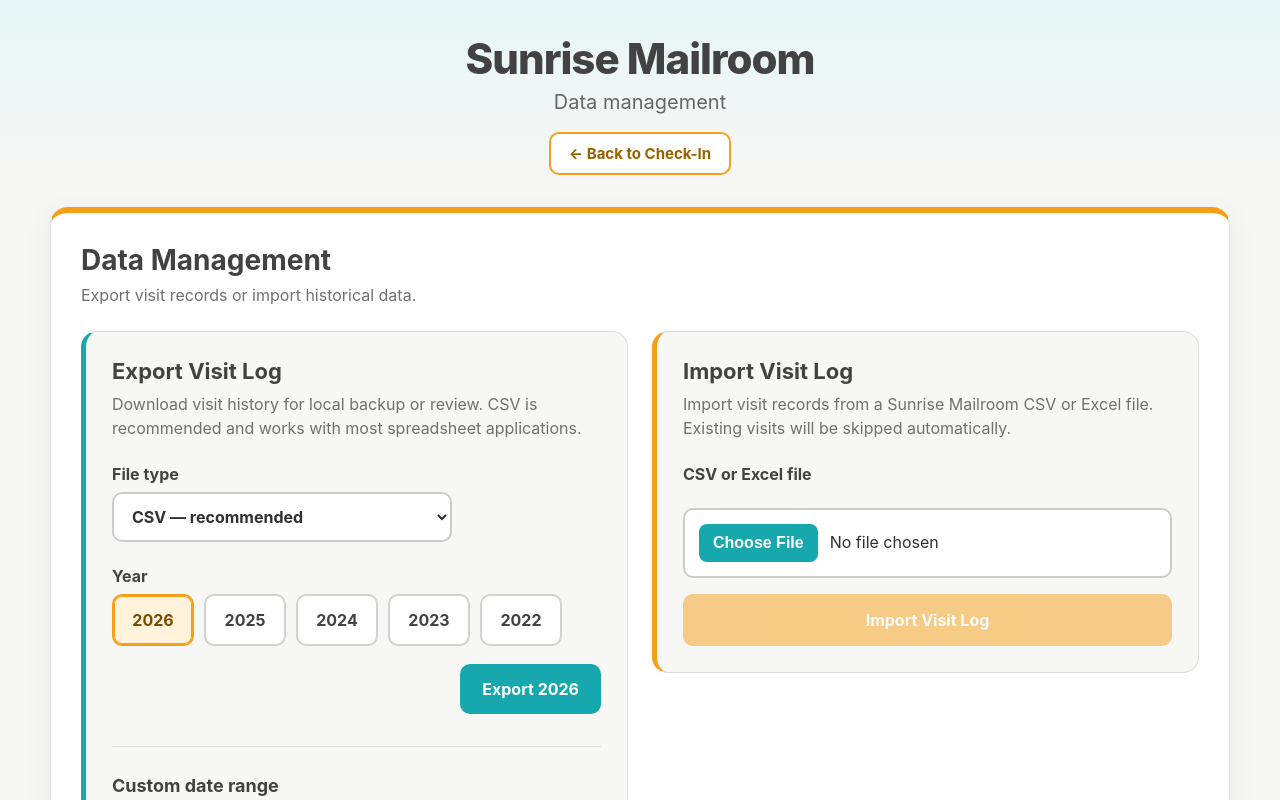
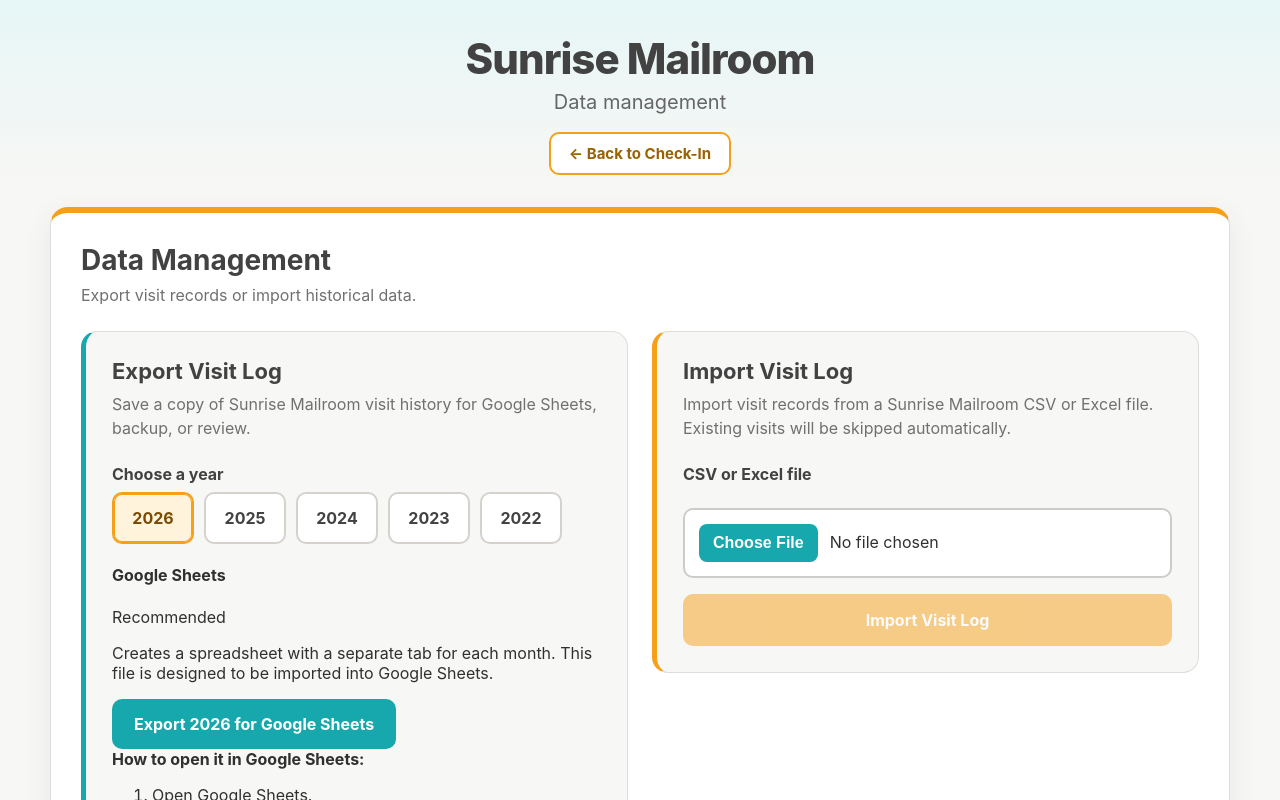
Before and after one commit to jeffdesouzadev/sunrise-mailroom, a React app in the folder frontend/app/: page / in a window 1280 px wide. Both pictures are taken after a click on the button "Data & Export". Shown: the top 800 px of the page. Built offline with nearby package versions, Linux system fonts and the light colour scheme; the HTML template or start-up script is replaced by a standard one.

Commit message:
partial call-to-action format

```diff
--- a/frontend/app/src/App.jsx
+++ b/frontend/app/src/App.jsx
@@ -482,7 +482,6 @@
 
   const [exportStart, setExportStart] = useState("");
   const [exportEnd, setExportEnd] = useState("");
-  const [exportFormat, setExportFormat] = useState("csv");
 
   const [importFile, setImportFile] = useState(null);
   const [importing, setImporting] = useState(false);
@@ -610,11 +609,11 @@
 }
 
 
-  function exportYear() {
+  function exportYear(format) {
     window.location.href =
       `${API_BASE}/export/visits/` +
       `?year=${exportYearValue}` +
-      `&export_format=${exportFormat}`;
+      `&export_format=${format}`;
   }
 
 
@@ -641,7 +640,7 @@
       `${API_BASE}/export/visits/` +
       `?start=${encodeURIComponent(exportStart)}` +
       `&end=${encodeURIComponent(exportEnd)}` +
-      `&export_format=${exportFormat}`;
+      `&export_format=csv`;
   }
 
 
@@ -1337,50 +1336,17 @@
 
             <div className="data-action-grid">
 
-              <section className="data-action-card">
-                <h3>
-                  Export Visit Log
-                </h3>
+              <section className="data-action-card export-card">
+                <h3>Export Visit Log</h3>
 
                 <p>
-                  Download visit history
-                  for local backup or review.
-                  CSV is recommended and works
-                  with most spreadsheet applications.
+                  Save a copy of Sunrise Mailroom visit history
+                  for Google Sheets, backup, or review.
                 </p>
-
-                <div className="export-format">
-                  <label
-                    className="field-label"
-                    htmlFor="export-format"
-                  >
-                    File type
-                  </label>
-
-                  <select
-                    id="export-format"
-                    className="export-format-select"
-                    value={exportFormat}
-                    onChange={(event) =>
-                      setExportFormat(
-                        event.target.value
-                      )
-                    }
-                  >
-                    <option value="csv">
-                      CSV — recommended
-                    </option>
-
-                    <option value="xlsx">
-                      Excel workbook (.xlsx)
-                    </option>
-                  </select>
-                </div>
-
 
                 <div className="year-export-section">
                   <label className="field-label">
-                    Year
+                    Choose a year
                   </label>
 
                   <div className="year-buttons">
@@ -1401,23 +1367,78 @@
                       </button>
                     ))}
                   </div>
-
-                  <div className="year-export-action">
-                    <button
-                      type="button"
-                      className="export-year-button"
-                      onClick={exportYear}
-                    >
-                      Export {exportYearValue}
-                    </button>
+                </div>
+
+                <div className="export-choice google-export-choice">
+                  <div className="export-choice-heading">
+                    <h4>Google Sheets</h4>
+                    <span className="recommended-badge">
+                      Recommended
+                    </span>
+                  </div>
+
+                  <p>
+                    Creates a spreadsheet with a separate tab
+                    for each month. This file is designed to be
+                    imported into Google Sheets.
+                  </p>
+
+                  <button
+                    type="button"
+                    className="export-year-button google-export-button"
+                    onClick={() => exportYear("xlsx")}
+                  >
+                    Export {exportYearValue} for Google Sheets
+                  </button>
+
+                  <div className="google-import-help">
+                    <strong>How to open it in Google Sheets:</strong>
+
+                    <ol>
+                      <li>Open Google Sheets.</li>
+                      <li>
+                        Choose <strong>File → Import → Upload</strong>.
+                      </li>
+                      <li>
+                        Select the Sunrise Mailroom file
+                        you just downloaded.
+                      </li>
+                    </ol>
+
+                    <p className="export-note">
+                      Your monthly tabs will be ready to view
+                      and edit after the import.
+                    </p>
                   </div>
                 </div>
 
+                <div className="export-choice csv-export-choice">
+                  <h4>Universal CSV</h4>
+
+                  <p>
+                    Creates a simple file that can be opened
+                    by almost any spreadsheet or data program.
+                    All months are combined into one table
+                    instead of separate monthly tabs.
+                  </p>
+
+                  <button
+                    type="button"
+                    className="secondary-export-button"
+                    onClick={() => exportYear("csv")}
+                  >
+                    Export {exportYearValue} as CSV
+                  </button>
+                </div>
 
                 <div className="custom-export">
-                  <h4>
-                    Custom date range
-                  </h4>
+                  <h4>Custom date range</h4>
+
+                  <p className="export-note">
+                    Need only part of a year? Choose a start
+                    and end date below. Custom exports use
+                    the universal CSV format.
+                  </p>
 
                   <form
                     className="date-range-form"
@@ -1436,9 +1457,7 @@
                         type="date"
                         value={exportStart}
                         onChange={(event) =>
-                          setExportStart(
-                            event.target.value
-                          )
+                          setExportStart(event.target.value)
                         }
                       />
                     </div>
@@ -1456,9 +1475,7 @@
                         type="date"
                         value={exportEnd}
                         onChange={(event) =>
-                          setExportEnd(
-                            event.target.value
-                          )
+                          setExportEnd(event.target.value)
                         }
                       />
                     </div>
@@ -1467,7 +1484,7 @@
                       className="export-range-button"
                       type="submit"
                     >
-                      Export Range
+                      Export Date Range as CSV
                     </button>
                   </form>
                 </div>
```
